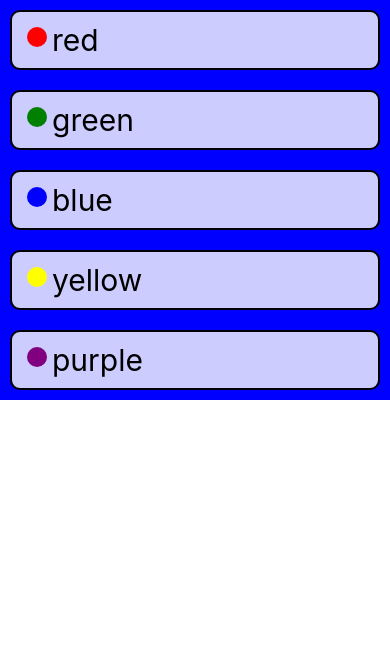
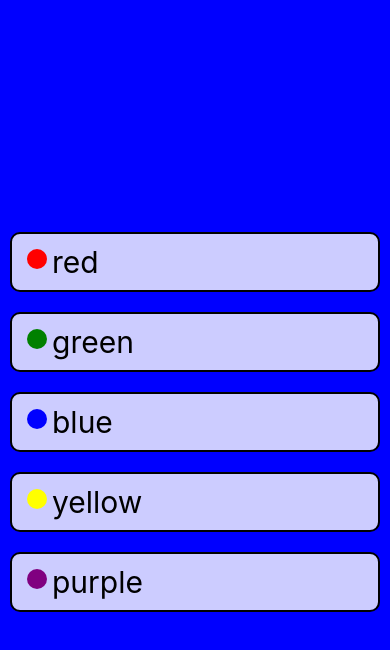
Before and after one commit to evanStudent/ColorCatalog, a React Native app: screen / in a window 390 px wide. Shown: the top 650 px of the page. Built offline with nearby package versions, Linux system fonts and the light colour scheme.

Commit message:
ch04 04 importing custom component

```diff
--- a/App.js
+++ b/App.js
@@ -1,24 +1,8 @@
 import { useState } from 'react'
-import {
-  StyleSheet,
-  Text,
-  TouchableHighlight,
-  View }
-from 'react-native';
+import { StyleSheet, View } from 'react-native';
+import ColorButton from './components/ColorButton';
 
-function ColorButton({ backgroundColor, onPress=f=>f }) {
-  return (
-    <TouchableHighlight style={styles.button}
-        onPress={() => onPress(backgroundColor)}
-        underlayColor='orange'
-      >
-        <View style={styles.row}>
-          <View style={[styles.sample, {backgroundColor}]} />
-          <Text style={styles.buttonText}>{backgroundColor}</Text>
-        </View>
-      </TouchableHighlight>
-  )
-}
+
 
 export default function App() {
   const [backgroundColor, setBackgroundColor] = useState("blue");
@@ -34,32 +18,10 @@ export default function App() {
 }
 
 const styles = StyleSheet.create({
-  page: {
-    flex:1,
+  container: {
+    flex: 1,
     display: 'flex',
     justifyContent: 'center',
-    alignItems: 'center'
-  },
-  button: {
-    margin: 10,
-    padding: 10,
-    borderWidth: 2,
-    borderRadius: 10,
-    alignSelf: 'stretch',
-    backgroundColor: 'rgba(255,255,255, .8)'
-  },
-  buttonText: {
-    fontSize: 30,
-    textAlign: 'center'
-  },
-  row: {
-    flexDirection: 'row'
-  },
-  sample: {
-    height: 20,
-    width: 20,
-    margin:5,
-    borderRadius: 10,
-    backgroundColor: 'white'
+    alignContent: 'center'
   }
-});
+})
--- /dev/null
+++ b/components/ColorButton.js
@@ -0,0 +1,41 @@
+
+import { StyleSheet, View, Text, TouchableHighlight } from 'react-native';
+
+export default function ColorButton({ backgroundColor, onPress=f=>f }) {
+    return (
+      <TouchableHighlight style={styles.button}
+          onPress={() => onPress(backgroundColor)}
+          underlayColor='orange'
+        >
+          <View style={styles.row}>
+            <View style={[styles.sample, {backgroundColor}]} />
+            <Text style={styles.buttonText}>{backgroundColor}</Text>
+          </View>
+        </TouchableHighlight>
+    )
+  }
+
+  const styles = StyleSheet.create({
+    button: {
+      margin: 10,
+      padding: 10,
+      borderWidth: 2,
+      borderRadius: 10,
+      alignSelf: 'stretch',
+      backgroundColor: 'rgba(255,255,255, .8)'
+    },
+    buttonText: {
+      fontSize: 30,
+      textAlign: 'center'
+    },
+    row: {
+      flexDirection: 'row'
+    },
+    sample: {
+      height: 20,
+      width: 20,
+      margin:5,
+      borderRadius: 10,
+      backgroundColor: 'white'
+    }
+  });
```
